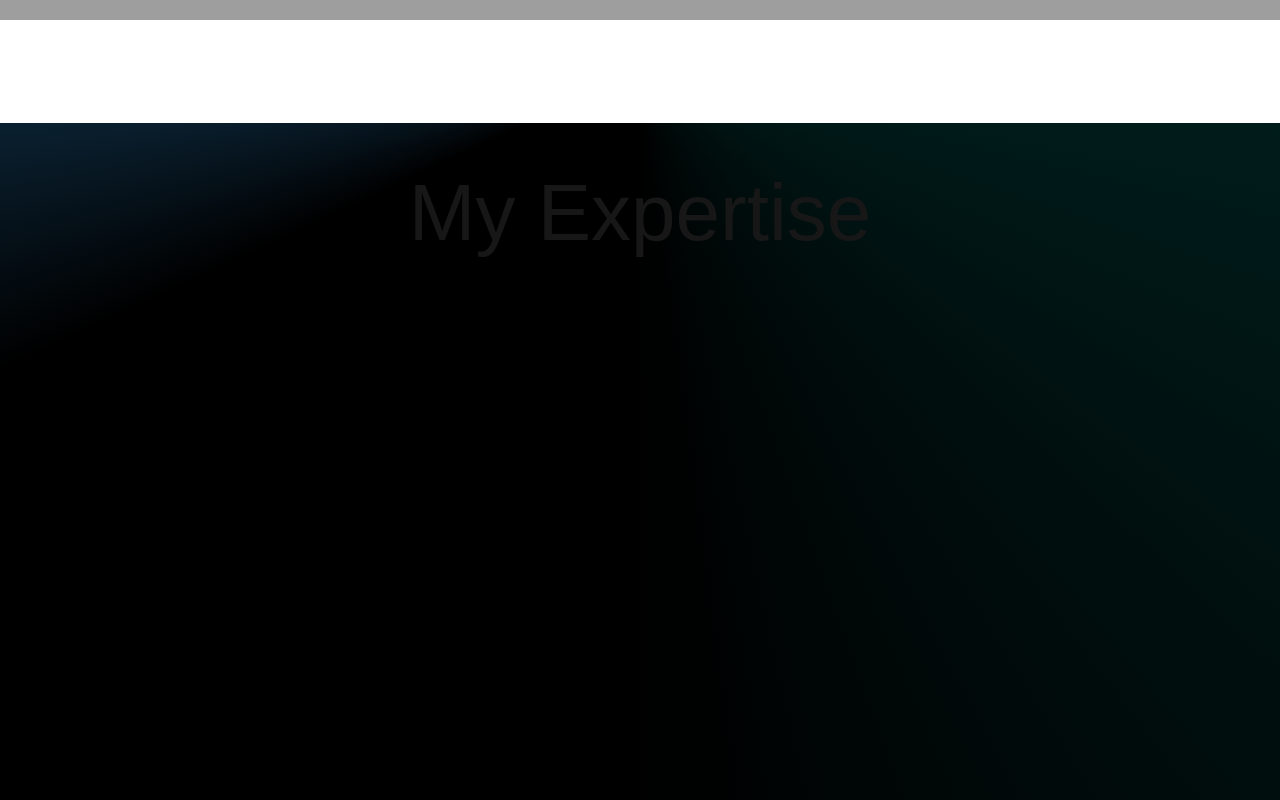
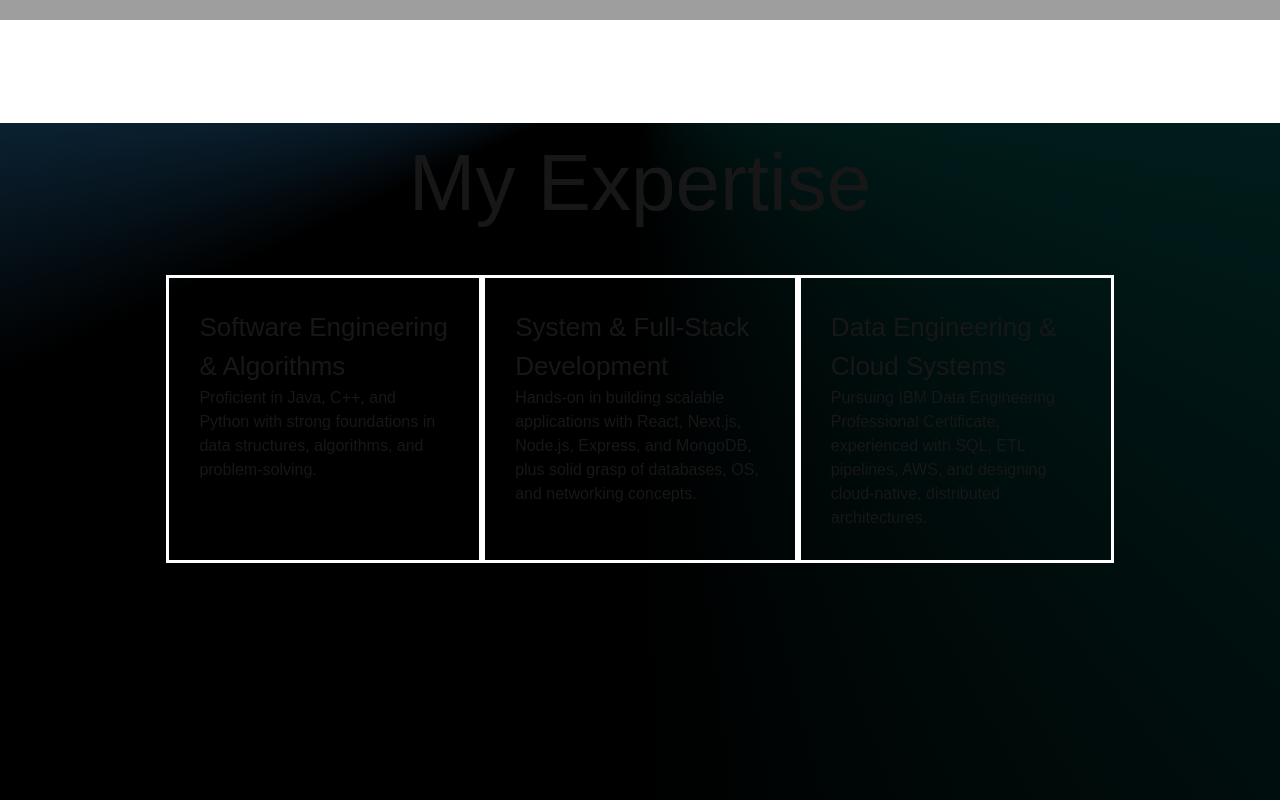
Before and after one commit to AbhilashReddy1519/Abhilash-Reddy-Portfolio, a Next.js app in the folder abhi-portfolio/: page / in a window 1280 px wide. Shown: the part 780-1580 px from the top of the page. Built offline with nearby package versions, Linux system fonts and the light colour scheme; grey boxes are pictures that could not be loaded; a web font is replaced by a local one.

Commit message:
`Refactor nav component and add expertise section`

```diff
--- a/abhi-portfolio/app/components/nav.tsx
+++ b/abhi-portfolio/app/components/nav.tsx
@@ -8,23 +8,13 @@ import { ScrollTrigger } from "gsap/ScrollTrigger";
 gsap.registerPlugin(useGSAP, ScrollTrigger);
 
 const NavBar = () => {
-
     useGSAP(() => {
-        gsap.set("#nav", {
-            y: 0,
-            opacity: 1,
-            duration: 2,
-            display: "",
-        })
-
         gsap.from("#nav",
             {
             y: -200,
             duration: 1.2,
             ease: "power4.out",
-            }
-        );
-
+            onComplete: () => {
                 ScrollTrigger.create({
                     trigger: "body",
                     //// kicks in only after scrolling 1px
@@ -47,9 +37,32 @@ const NavBar = () => {
                         }
                     },
                 });
+            }
+            }
+        );
 
-
-
+        // ScrollTrigger.create({
+        //     trigger: "body",
+        //     //// kicks in only after scrolling 1px
+        //     //At page load you’re technically already at "top top", so onUpdate runs immediately and overwrites your intro animation.
+        //     start: "top+=1 top",
+        //     onUpdate: (self) => {
+        //         // self.direction is 1 for down and -1 for up
+        //         if (self.direction === 1) {
+        //             gsap.to("#nav", {
+        //                 opacity: 0,
+        //                 duration: 0.3,
+        //                 display: "none",
+        //             });
+        //         } else {
+        //             gsap.to("#nav", {
+        //                 opacity: 1,
+        //                 duration: 0.3,
+        //                 display: "",
+        //             });
+        //         }
+        //     },
+        // });
     });
 
     return (
--- a/abhi-portfolio/app/pages/expertise.tsx
+++ b/abhi-portfolio/app/pages/expertise.tsx
@@ -6,6 +6,34 @@ const Expertise = () => {
         <>
             <section id="Expertise" className={styles.expertise}>
                 <h1>My Expertise</h1>
+                <div className={styles.expertContain}>
+                    <div className={styles.expertDiv1}>
+                        <h2>Software Engineering & Algorithms</h2>
+                        <h3>
+                            Proficient in Java, C++, and Python with strong
+                            foundations in data structures, algorithms, and
+                            problem-solving.
+                        </h3>
+                    </div>
+                    <div className={styles.expertDiv2}>
+                        <h2>System & Full-Stack Development</h2>
+                        <h3>
+                            Hands-on in building scalable applications with
+                            React, Next.js, Node.js, Express, and MongoDB, plus
+                            solid grasp of databases, OS, and networking
+                            concepts.
+                        </h3>
+                    </div>
+                    <div className={styles.expertDiv3}>
+                        <h2>Data Engineering & Cloud Systems</h2>
+                        <h3>
+                            Pursuing IBM Data Engineering Professional
+                            Certificate, experienced with SQL, ETL pipelines,
+                            AWS, and designing cloud-native, distributed
+                            architectures.
+                        </h3>
+                    </div>
+                </div>
             </section>
         </>
     );
--- a/abhi-portfolio/app/pages/main.module.css
+++ b/abhi-portfolio/app/pages/main.module.css
@@ -88,8 +88,7 @@
 } */
 
 .expertise {
-    padding: 30px;
-    text-align: center;
+    padding: 0 13%;
     /* background: linear-gradient(145deg,#0b2435,black, black,#001918, #001918); */
     background: conic-gradient(
         /* from 0deg at 55.50000000000001% -5.6000000000000005%, */
@@ -101,9 +100,31 @@
         rgb(54, 171, 255) 352.8deg
     );
     margin-top: 20px;
-    padding-bottom: 100vh;
+    padding-bottom: 30%;
+    height: fit-content;
+
 }
 
 .expertise h1 {
     font-size: 5rem;
+    text-align: center;
 }
+
+.expertContain {
+    display: grid;
+    grid-template-columns: repeat(3, 1fr);
+}
+
+.expertContain div {
+    margin-top: 2rem;
+    border: 3px solid white;
+    padding: 30px;
+}
+
+.expertContain div h2 {
+    font-size: 26px;
+}
+
+.expertContain div h3 {
+    font-size: 16px;
+}
```
Lines whose indentation alone changed are shown as unchanged.
